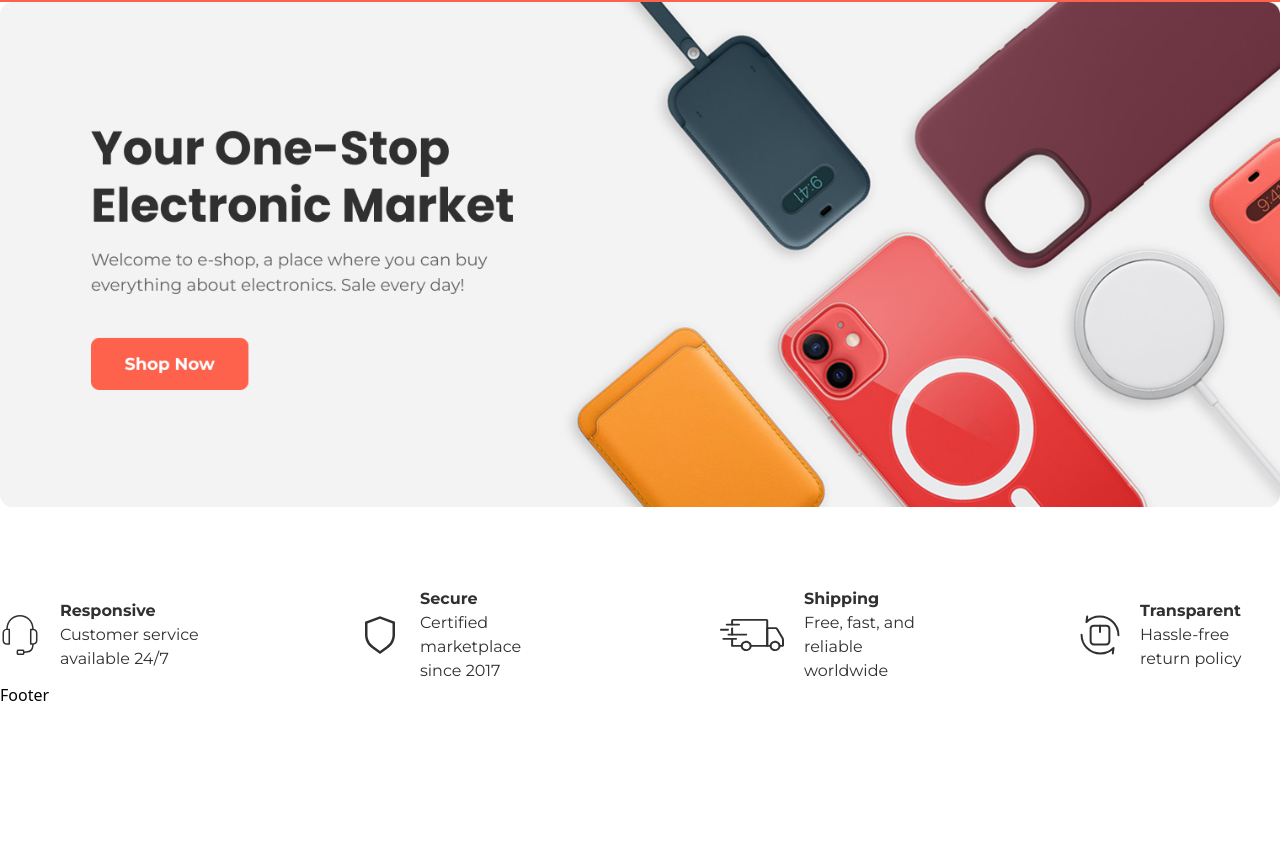
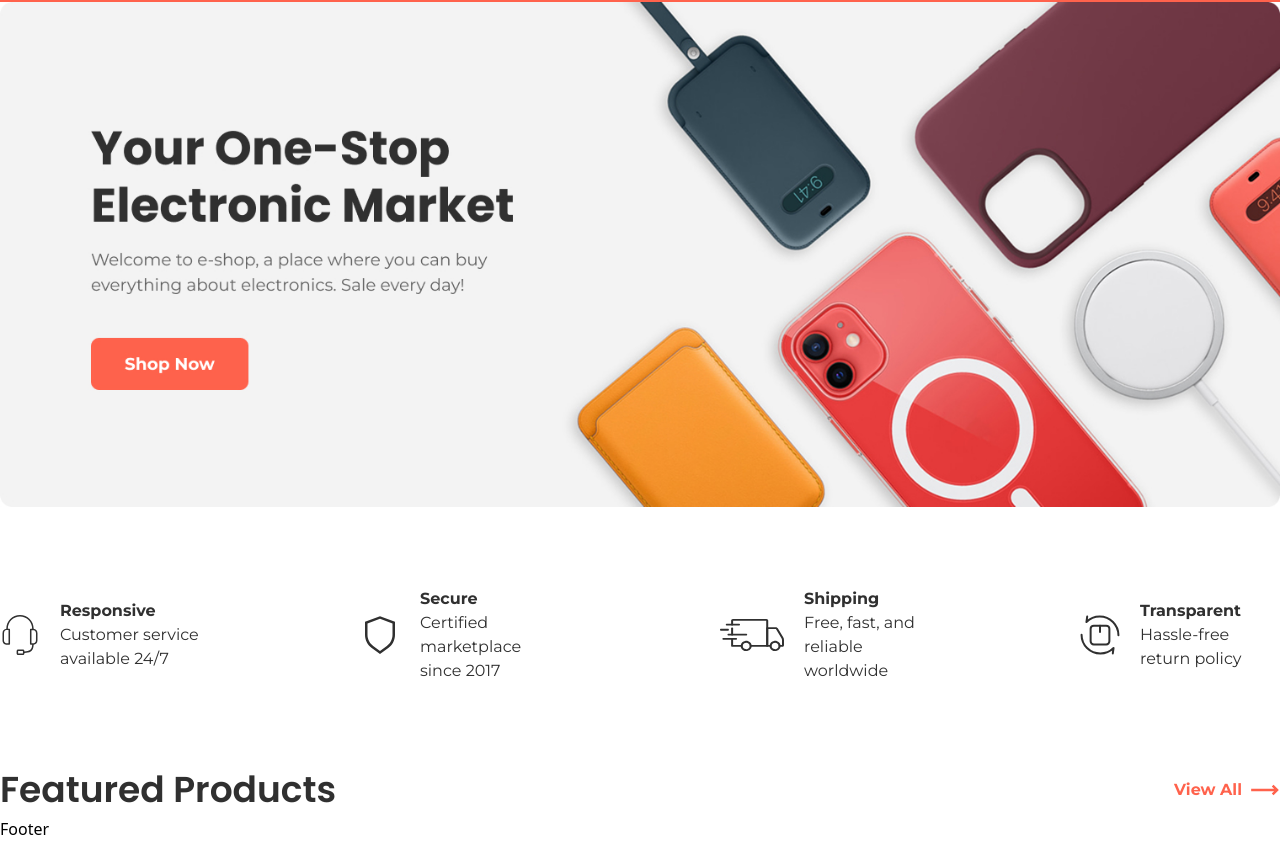
Before and after one commit to mamudulislam/E-shop, a React (Vite) app: page / in a window 1280 px wide. Shown: the part 255-1096 px from the top of the page. Before the commit the page ends 962 px from the top, so only its background shows below. Built offline with nearby package versions, Linux system fonts and the light colour scheme.

Commit message:
Featured Products

```diff
--- a/public/locales/bd/translation.json
+++ b/public/locales/bd/translation.json
@@ -9,5 +9,7 @@
     "All Categories": "সমস্ত বিভাগ",
     "Products": "পণ্য",
     "Best Seller": "সেরা বিক্রেতা",
-    "New Arrival": "নতুন আগমন"
+    "New Arrival": "নতুন আগমন",
+    "Featured Products": "বৈশিষ্ট্যযুক্ত পণ্য",
+    "View All": "সব দেখুন"
 }
--- a/public/locales/en/translation.json
+++ b/public/locales/en/translation.json
@@ -7,5 +7,7 @@
     "All Categories": "All Categories",
     "Products": "Products",
     "Best Seller": "Best Seller",
-    "New Arrival": "New Arrival"
+    "New Arrival": "New Arrival",
+    "Featured Products": "Featured Products",
+    "View All": "View All"
 }
--- /dev/null
+++ b/src/Pages/Home/Componentes/FeaturedProducts/FeaturedProducts.jsx
@@ -0,0 +1,28 @@
+import React from 'react'
+import Container from '../../../../Golobalcomponentes/Container'
+import { useTranslation } from 'react-i18next';
+import { Link } from 'react-router-dom';
+import { CgArrowLongRight } from 'react-icons/cg';
+
+const FeaturedProducts = () => {
+    const { t } = useTranslation();
+    return (
+        <>
+            <Container>
+                <div className='mt-[80px]'>
+                    <div className='flex items-center justify-between'>
+                        <h3 className='font-Poppins text-[36px] font-semibold text-black01'>
+                            {t("Featured Products")}
+                        </h3>
+                        <Link to="/Product" className='flex items-center gap-x-2 font-Montserrat font-bold text-base text-orange group'>
+                            {t("View All")}{" "}
+                            <span className='group-hover:translate-x-2 transition-transform duration-400'>  <CgArrowLongRight size={30} /></span>
+                        </Link>
+                    </div>
+                </div>
+            </Container >
+        </>
+    )
+}
+
+export default FeaturedProducts
--- /dev/null
+++ b/src/Pages/Home/Componentes/FeaturedProducts/Featureddata.js
@@ -0,0 +1,48 @@
+import Productimg from "../../../../assets/Productimg/Productimg.webp"
+export const Featureddata =[
+    {
+        id:1,
+        imges:Productimg,
+        pCatagori:"P H O N E",
+        pName:"JPhone 13 High Quality Value Buy Best Cam...",
+        rate:5,
+        totalrating:120,
+        price: 999.00,
+    },
+    {
+        id:2,
+        imges:Productimg,
+        pCatagori:"P H O N E",
+        pName:"JPhone 13 High Quality Value Buy Best Cam...",
+        rate:5,
+        totalrating:120,
+        price: 999.00,
+    },
+    {
+        id:3,
+        imges:Productimg,
+        pCatagori:"P H O N E",
+        pName:"JPhone 13 High Quality Value Buy Best Cam...",
+        rate:5,
+        totalrating:120,
+        price: 999.00,
+    },
+    {
+        id:4,
+        imges:Productimg,
+        pCatagori:"P H O N E",
+        pName:"JPhone 13 High Quality Value Buy Best Cam...",
+        rate:5,
+        totalrating:120,
+        price: 999.00,
+    },
+    {
+        id:5,
+        imges:Productimg,
+        pCatagori:"P H O N E",
+        pName:"JPhone 13 High Quality Value Buy Best Cam...",
+        rate:5,
+        totalrating:120,
+        price: 999.00,
+    },
+]
--- a/src/Pages/Home/Home.jsx
+++ b/src/Pages/Home/Home.jsx
@@ -4,6 +4,7 @@ import { useTranslation } from 'react-i18next';
 import { Helmet } from 'react-helmet-async';
 import Banner from './Componentes/Banner';
 import Support from './Componentes/Support/Support';
+import FeaturedProducts from './Componentes/FeaturedProducts/FeaturedProducts';
 
 const Home = () => {
     const { t } = useTranslation();
@@ -15,6 +16,7 @@ const Home = () => {
             <Container>
                 <Banner />
                 <Support />
+                <FeaturedProducts />
             </Container>
         </>
     );
```
Also changed, not shown: src/assets/Productimg/Productimg.webp (added).
